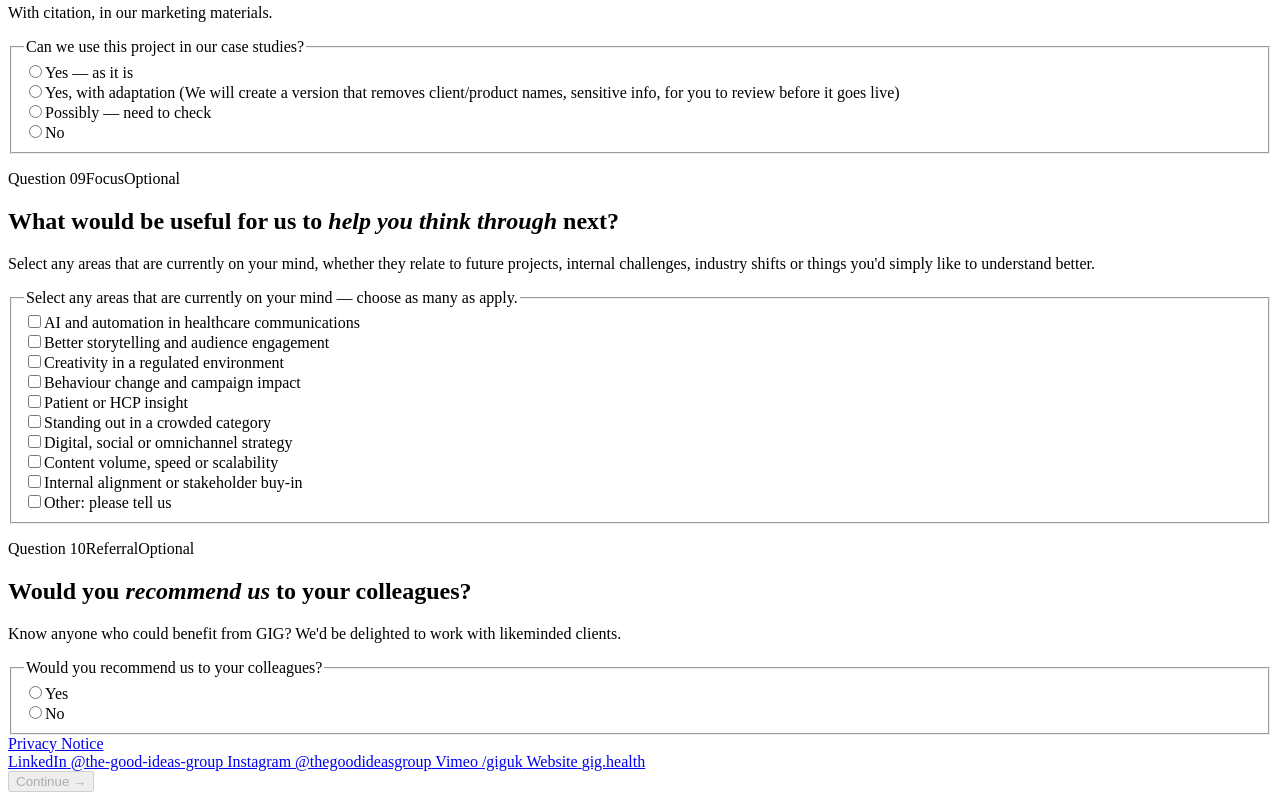
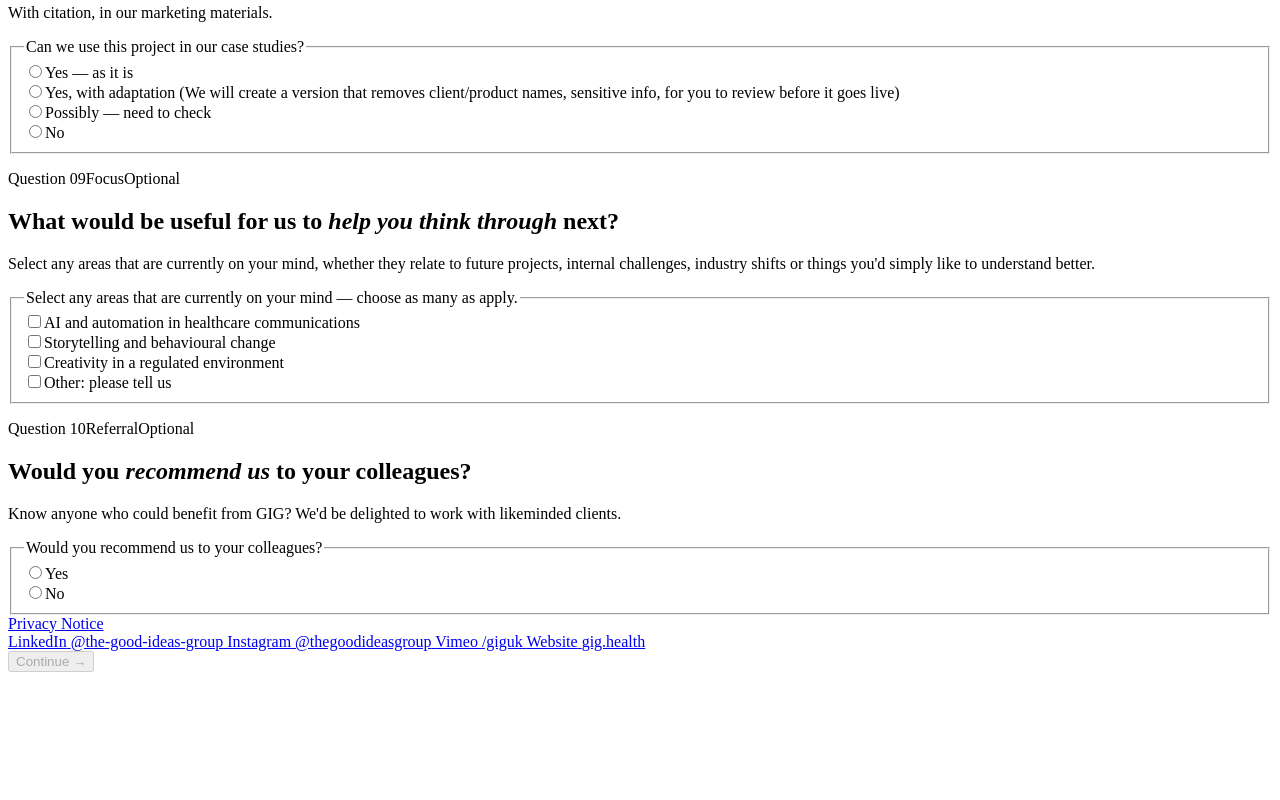
Before and after one commit to birdiusmaximus/GIG-Health-Client-Survey, a website with bundled scripts: page index.html in a window 1280 px wide. Shown: the part 4800-5600 px from the top of the page. After the commit the page ends 5480 px from the top, so only its background shows below. Built offline with nearby package versions, Linux system fonts and the light colour scheme; a web font is replaced by a local one.

Commit message:
Q9: trim focus-area list to four options
Reduced the multi-select from 10 options to 4:
- AI and automation in healthcare communications
- Storytelling and behavioural change
- Creativity in a regulated environment
- Other: please tell us

The new combined option uses key `storytelling_behaviour` (merging
the previous `storytelling` + `behaviour_change`). The unused keys
(audience_insight, category_standout, omnichannel, content_scale,
stakeholder_alignment) are kept in dashboard.js FOCUS_LABEL so any
rows captured under the previous list still display with friendly
labels instead of raw snake_case.

```diff
--- a/index.html
+++ b/index.html
@@ -304,15 +304,9 @@
       <p class="hint">Select any areas that are currently on your mind, whether they relate to future projects, internal challenges, industry shifts or things you'd simply like to understand better.</p>
       <fieldset class="choices choices-multi">
         <legend class="sr-only">Select any areas that are currently on your mind — choose as many as apply.</legend>
-        <div class="choice"><label><input type="checkbox" name="q9_focus" value="ai_automation" /><span class="choice-marker"></span><span class="choice-text">AI and automation in healthcare communications</span></label></div>
-        <div class="choice"><label><input type="checkbox" name="q9_focus" value="storytelling" /><span class="choice-marker"></span><span class="choice-text">Better storytelling and audience engagement</span></label></div>
-        <div class="choice"><label><input type="checkbox" name="q9_focus" value="regulated_creativity" /><span class="choice-marker"></span><span class="choice-text">Creativity in a regulated environment</span></label></div>
-        <div class="choice"><label><input type="checkbox" name="q9_focus" value="behaviour_change" /><span class="choice-marker"></span><span class="choice-text">Behaviour change and campaign impact</span></label></div>
-        <div class="choice"><label><input type="checkbox" name="q9_focus" value="audience_insight" /><span class="choice-marker"></span><span class="choice-text">Patient or HCP insight</span></label></div>
-        <div class="choice"><label><input type="checkbox" name="q9_focus" value="category_standout" /><span class="choice-marker"></span><span class="choice-text">Standing out in a crowded category</span></label></div>
-        <div class="choice"><label><input type="checkbox" name="q9_focus" value="omnichannel" /><span class="choice-marker"></span><span class="choice-text">Digital, social or omnichannel strategy</span></label></div>
-        <div class="choice"><label><input type="checkbox" name="q9_focus" value="content_scale" /><span class="choice-marker"></span><span class="choice-text">Content volume, speed or scalability</span></label></div>
-        <div class="choice"><label><input type="checkbox" name="q9_focus" value="stakeholder_alignment" /><span class="choice-marker"></span><span class="choice-text">Internal alignment or stakeholder buy-in</span></label></div>
+        <div class="choice"><label><input type="checkbox" name="q9_focus" value="ai_automation"          /><span class="choice-marker"></span><span class="choice-text">AI and automation in healthcare communications</span></label></div>
+        <div class="choice"><label><input type="checkbox" name="q9_focus" value="storytelling_behaviour" /><span class="choice-marker"></span><span class="choice-text">Storytelling and behavioural change</span></label></div>
+        <div class="choice"><label><input type="checkbox" name="q9_focus" value="regulated_creativity"   /><span class="choice-marker"></span><span class="choice-text">Creativity in a regulated environment</span></label></div>
         <div class="choice"><label><input type="checkbox" name="q9_focus" value="other" data-toggles-other /><span class="choice-marker"></span><span class="choice-text">Other: please tell us</span></label></div>
       </fieldset>
       <div class="choice-other-wrap" data-other-wrap hidden>
```
Also changed, not shown: dashboard.js (+18 -10 lines).
